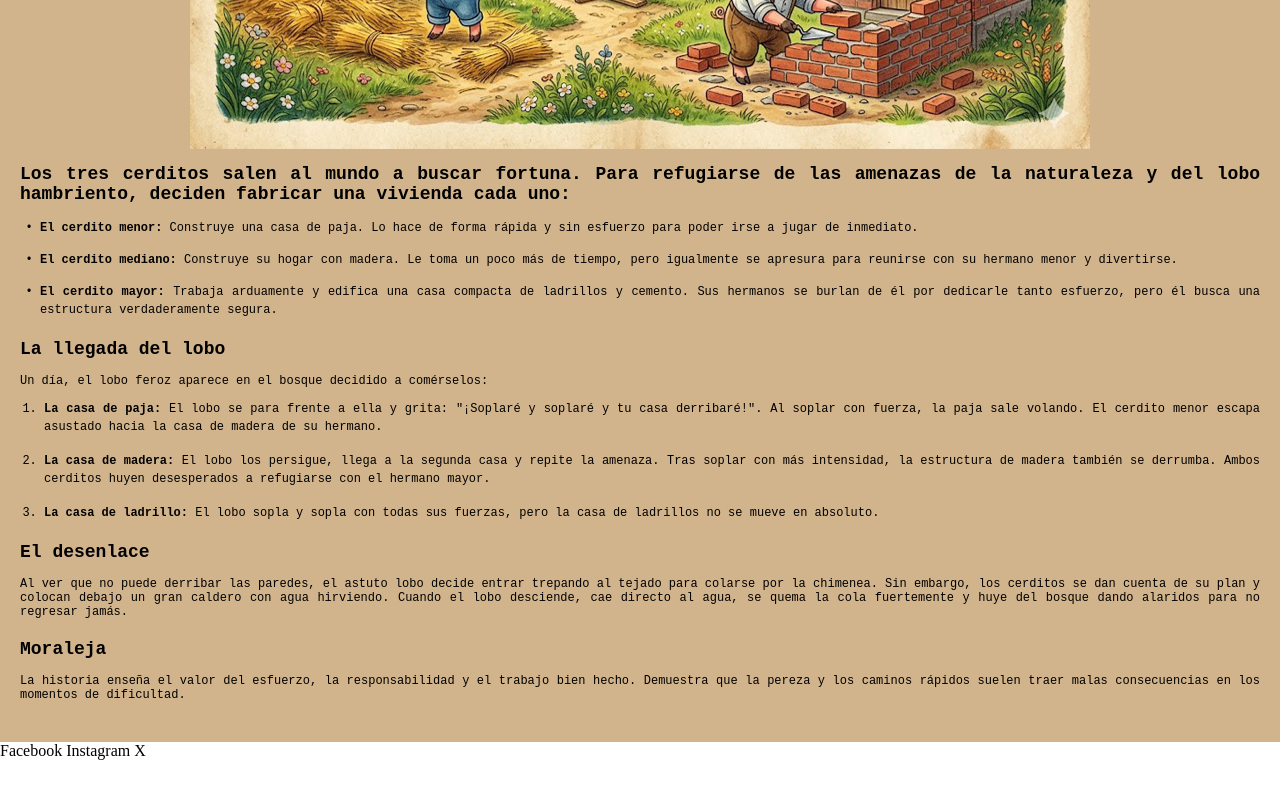
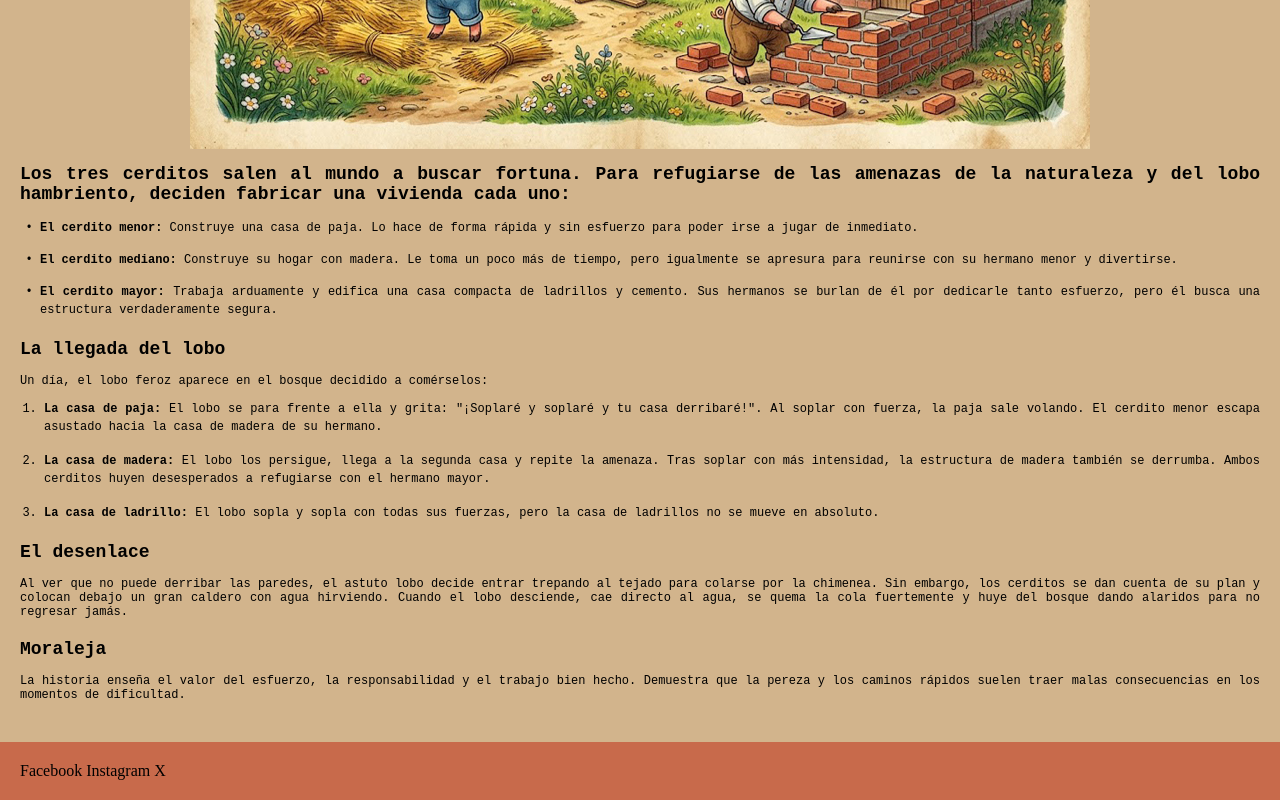
Before and after one commit to carlosjper/practicethreelittlepigs, a plain HTML site: page index.html in a window 1280 px wide. Shown: the part 462-1262 px from the top of the page. Before the commit the page ends 1222 px from the top, so only its background shows below. Drawn offline with Linux system fonts and the light colour scheme.

Commit message:
change in footer

```diff
--- a/index.css
+++ b/index.css
@@ -64,12 +64,12 @@ img {
   list-style-type: decimal;
   margin-bottom: 16px;
   line-height: 1.5;
-
+}
 
 
 
 footer {
-    background-color: red;
+    background-color: #C86A4B;
     padding-bottom: 10px;
     padding: 20px;
 
```
